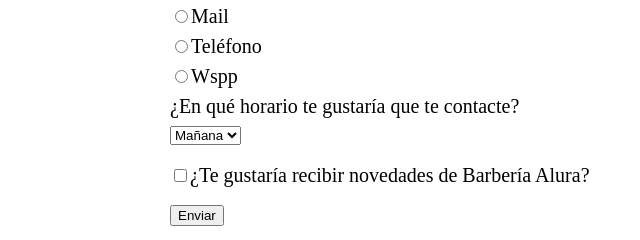
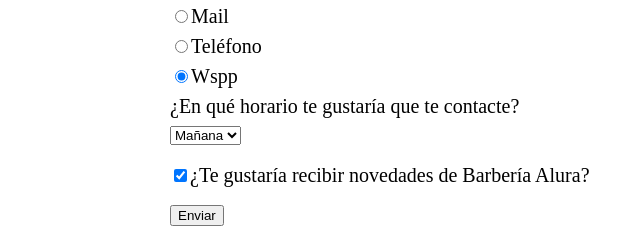
Before and after one commit to VanessaChV/Barberia-Alura, a plain HTML site: page contacto.html in a window 1280 px wide. Shown: the part 846-1086 px from the top of the page, 0-640 px from the left. Drawn offline with Linux system fonts and the light colour scheme; files whose address does not match are found by name.

Commit message:
Predeterminar wspp como medio de contacto, quiero recibir novedades

```diff
--- a/contacto.html
+++ b/contacto.html
@@ -53,7 +53,7 @@
 
                     <label for="radio-telefono"><input type="radio" name="contacto" value="telefono" id="radio-telefono">Teléfono</label>
 
-                    <label for="radio-wspp"><input type="radio" name="contacto" value="wspp" id="radio-wspp">Wspp</label>
+                    <label for="radio-wspp"><input type="radio" name="contacto" value="wspp" id="radio-wspp" checked>Wspp</label>
 
                 </div>
 
@@ -69,7 +69,7 @@
 
                 </div>
 
-                <label class="checkbox"><input type="checkbox">¿Te gustaría recibir novedades de Barbería Alura?</label>
+                <label class="checkbox"><input type="checkbox" checked>¿Te gustaría recibir novedades de Barbería Alura?</label>
 
                 <input type="submit" value="Enviar">
 
```
